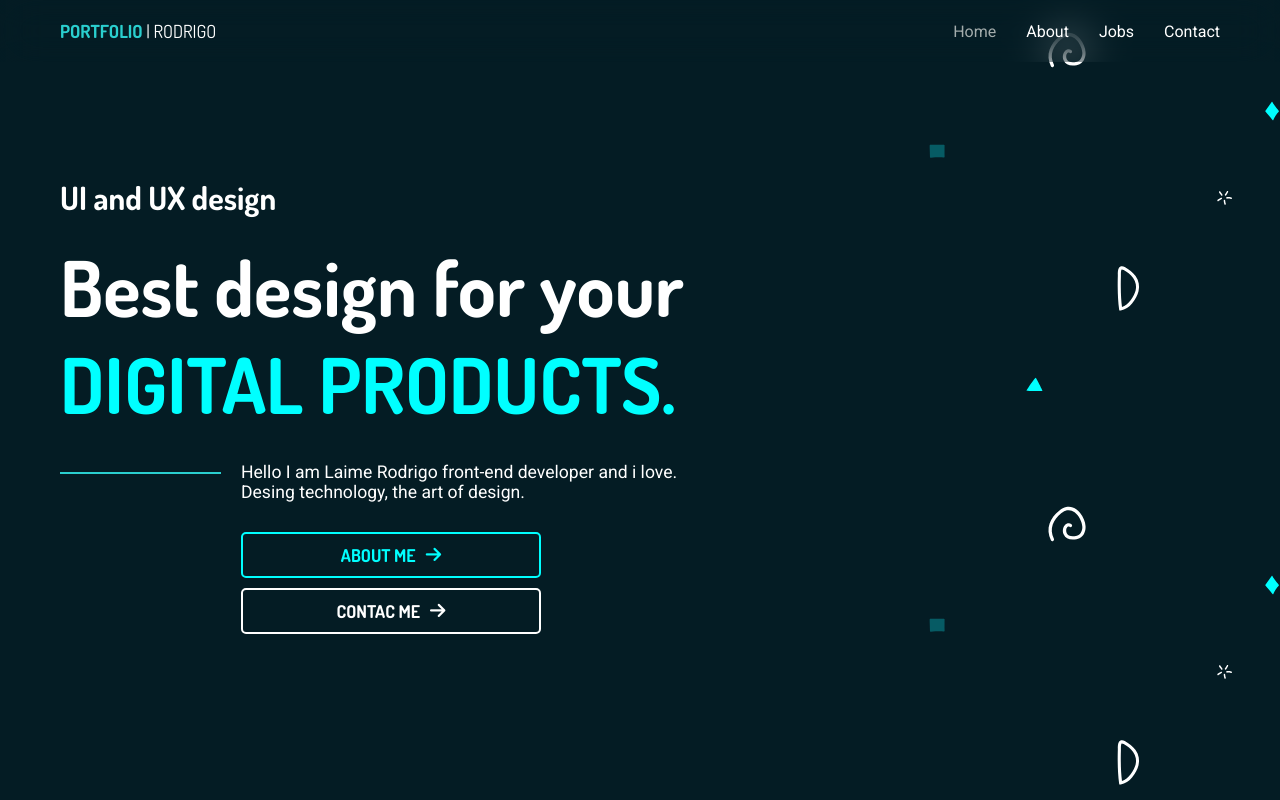
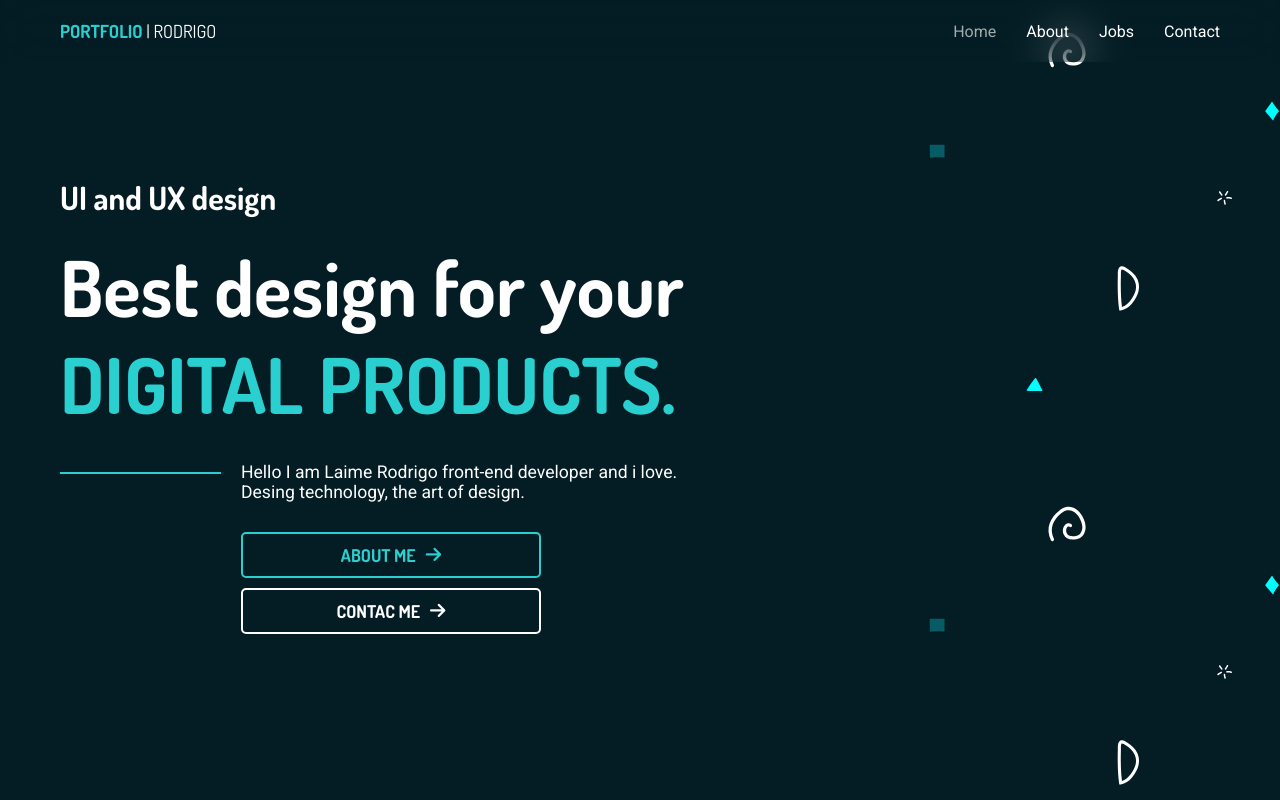
Before and after one commit to RodrigoLaime/react-portfolio, a React (Create React App) app: page /#/ in a window 1280 px wide. Built offline with nearby package versions, Linux system fonts and the light colour scheme.

Commit message:
button color

```diff
--- a/src/routes/home/Home.css
+++ b/src/routes/home/Home.css
@@ -40,7 +40,7 @@
 }
 
 .container-home h1 span {
-  color: aqua;
+  color: #2acfcf;
 }
 
 .textPresent {
@@ -77,10 +77,10 @@
 .clickMe {
   z-index: 1;
   background-color: #041c24;
-  border: 2px solid aqua;
+  border: 2px solid #2acfcf;
   padding: 10px;
   border-radius: 5px;
-  color: aqua;
+  color: #2acfcf;
   font-size: 1.1rem;
   font-weight: bold;
   margin-top: 10px;
```
